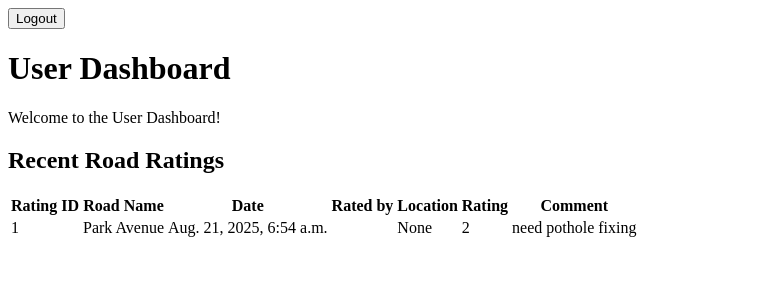
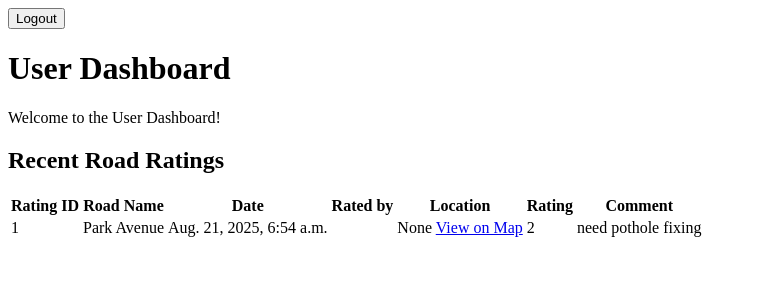
Before and after one commit to gargshi/road_rating_bk, a Django app: template users_app/templates/users_app/index.html in a window 1280 px wide. Shown: the top 300 px of the page, without its empty margins (0-757 px from the left). Run offline with Django 5.2, Linux system fonts and the light colour scheme; the template is opened without the code that fills it: values that come from a table or form of the project are taken from there, others are empty; data comes from the database, SQL or seed files in the repository; tables that the repository leaves empty hold one stand-in row (values such as "Sample post").

Commit message:
view-map-url-for coordinates-v1

```diff
--- a/users_app/templates/users_app/index.html
+++ b/users_app/templates/users_app/index.html
@@ -4,6 +4,13 @@
 		<title>User Dashboard</title>
 		<meta charset="UTF-8">
 		<meta name="viewport" content="width=device-width, initial-scale=1.0">
+		<script>
+			function generateMapLink(coordinates) {
+				if (!coordinates) return '#';
+				const [lat, lon] = coordinates.split(',').map(coord => coord.trim());
+				return `https://www.google.com/maps?q=${lat},${lon}`;
+			}
+		</script>
 	</head>
 	<body>
 		<!-- logout -->
@@ -33,8 +40,9 @@
 						<td>{{ user_conversation.fk_road_id.road_name }}</td>
 						<td>{{ user_conversation.fk_road_id.created_at }}</td>
 						<td>{{ user_conversation.fk_road_id.rated_by }}</td>
-						<td>{{ user_conversation.fk_road_id.gps_coordinates }}</td>
-						<!-- <td>-------map link here</td> -->
+						<td>{{ user_conversation.fk_road_id.gps_coordinates }}
+							<a href="#" onclick="this.href=generateMapLink('{{ user_conversation.fk_road_id.gps_coordinates }}')">View on Map</a>
+						</td>
 						<td>{{ user_conversation.fk_road_id.rating }}</td>
 						<td>{{ user_conversation.fk_road_id.comment }}</td>
 					</tr>
```
